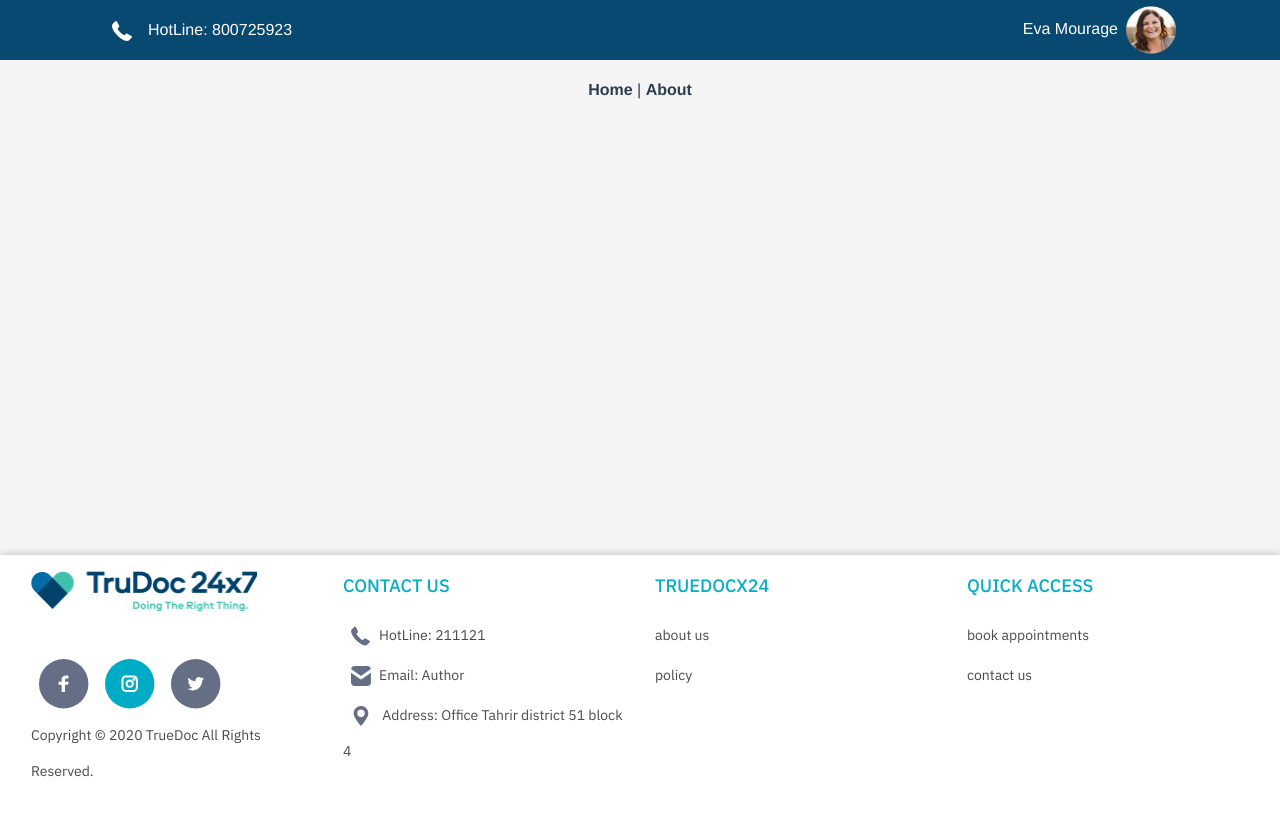
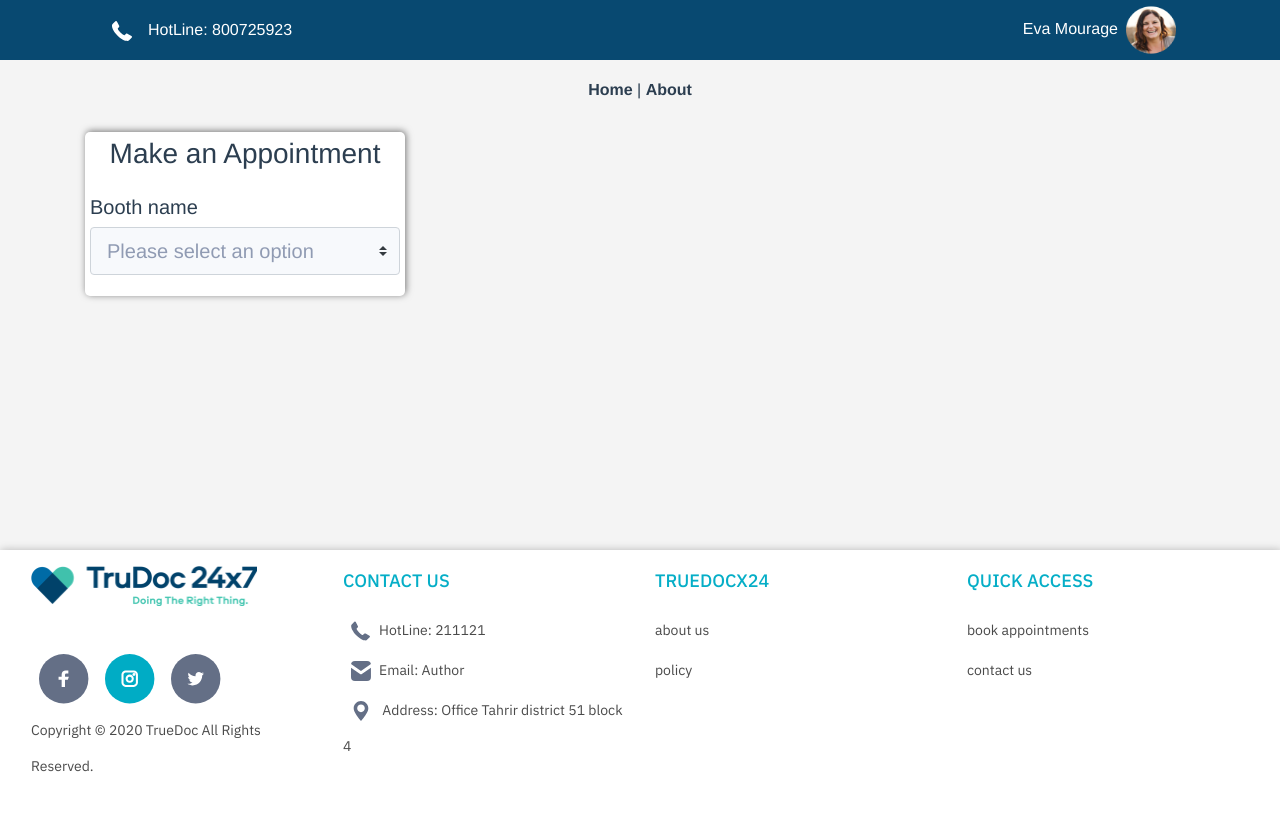
Before and after one commit to aymanElkhouly/appointments, a Vue app: page /#/appointments in a window 1280 px wide. Shown: the top 816 px of the page. Built offline with nearby package versions, Linux system fonts and the light colour scheme.

Commit message:
add create component & services

```diff
--- /dev/null
+++ b/public/medical-centers.json
@@ -0,0 +1,34 @@
+{
+  "medical_centers": [
+    {
+      "id": "1",
+      "name": "TrueDoc24x7 USA",
+      "address": "785  Heavens Way, Sarasota, Florida",
+      "services": [
+        "live virtual consultation",
+        "body vitals measurments",
+        "composition measures"
+      ]
+    },
+    {
+      "id": 2,
+      "name": "TrueDoc24x7 Dubai",
+      "address": "4521  Despard Street, Atlanta, Georgia",
+      "services": [
+        "Laboratory",
+        "Radiology",
+        "Chronic medication"
+      ]
+    },
+    {
+      "id": 3,
+      "name": "TrueDoc24x7 Egypt",
+      "address": "2001  Morris Street, Fowlerton, Texas",
+      "services": [
+        "Maternity",
+        "Optical",
+        "Pre-existing cases"
+      ]
+    }
+  ]
+}
--- a/src/App.vue
+++ b/src/App.vue
@@ -142,7 +142,7 @@
         height: 20px;
     }
 .content-box{
-    min-height: calc(100vh - 385px);
+    min-height: calc(100vh - 390px);
 }
     .main-footer {
         position: relative;
--- a/src/main.js
+++ b/src/main.js
@@ -3,16 +3,16 @@ import App from './App.vue'
 import router from './router'
 import store from './store'
 import Vuex from 'vuex'
-import axios from 'axios'
-import VueAxios from 'vue-axios'
+//import axios from 'axios'
+//import VueAxios from 'vue-axios'
 import { BootstrapVue, IconsPlugin } from 'bootstrap-vue'
 
 import 'bootstrap/dist/css/bootstrap.css'
 import 'bootstrap-vue/dist/bootstrap-vue.css'
 
-Vue.prototype.$http = axios;
+//Vue.prototype.$http = axios;
 
-let modules = [axios,Vuex,VueAxios,BootstrapVue,IconsPlugin];
+let modules = [Vuex,BootstrapVue,IconsPlugin];
 modules.forEach((module) => Vue.use(module));
 
 Vue.config.productionTip = false
--- a/src/modules/appointments/appointments.routes.js
+++ b/src/modules/appointments/appointments.routes.js
@@ -0,0 +1,11 @@
+import CreateAppointments from './components/create-appointments/create-appointments.vue'
+
+export default [
+    {
+        path: '',
+        name: 'CreateAppointments',
+        component: CreateAppointments,
+        props: true,
+        meta:{}
+    },
+]
--- /dev/null
+++ b/src/modules/appointments/components/create-appointments/create-appointments.js
@@ -0,0 +1,25 @@
+import RestResource from '../../services/appointments.service'
+export default {
+    name: "create-appointments",
+    data() {
+        return {
+            service:null,
+            selectedCenter:null,
+            medicalCenters:[]
+        }
+    },
+    created(){
+        this.service = new RestResource();
+    },
+    mounted(){
+        this.service.getMedicalServices().then(res =>{
+            console.log("REsponse From json",res)
+            this.medicalCenters = res.data.medical_centers;
+        })
+    },
+    methods:{
+        selectItem(item){
+          return item;
+        }
+    }
+}
--- /dev/null
+++ b/src/modules/appointments/components/create-appointments/create-appointments.scss
@@ -0,0 +1,22 @@
+.create-appointments{
+  //width: 100%;
+  width: 320px;
+  background-color: white;
+  box-shadow: 1px -1px 7px #00000085;
+  border-radius: 5px;
+  padding: 5px;
+  .center{
+    /*height: 80px;
+    width: 300px;
+    background-color: #f7f9fc;
+    color:#909bb3;*/
+  }
+  .providers{
+    width: 30px;
+    height: 30px;
+  }
+  .custom-select{
+    background-color: #f7f9fc;
+    color:#909bb3;
+  }
+}
--- /dev/null
+++ b/src/modules/appointments/components/create-appointments/create-appointments.vue
@@ -0,0 +1,30 @@
+<template>
+<section class="create-appointments d-flex flex-column align-items-center">
+    <div class="w-100">
+        <h3>Make an Appointment</h3>
+        <div class="center mt-4">
+            <!--<span>
+                <img class="providers" src="@/assets/vc.svg" alt="providers">
+            </span>-->
+            <h5 class="text-left">Booth name</h5>
+            <b-form-select size="lg"  v-model="selectedCenter" class="mb-3">
+                <b-form-select-option :value="null">Please select an option</b-form-select-option>
+                <b-form-select-option v-for="item in medicalCenters" :key="item.id" :value="item.id">
+                    {{item.name}}
+                </b-form-select-option>
+            </b-form-select>
+            <!--<select  v-model="selectedCenter" class="custom-select mr-sm-2" id="inlineFormCustomSelect">
+                <option >Choose...</option>
+                <option v-for="item in medicalCenters" :key="item.id" :value="item.id"
+                        data-content="<img class='providers" src="@/assets/vc.svg" alt="providers'>">
+                    {{item.name}}
+                </option>
+            </select>-->
+        </div>
+    </div>
+
+</section>
+</template>
+
+<script src="./create-appointments.js"> </script>
+<style lang="scss" src="./create-appointments.scss" scoped></style>
--- a/src/modules/appointments/index.vue
+++ b/src/modules/appointments/index.vue
@@ -1,5 +1,7 @@
 <template>
-<div></div>
+<div>
+    <router-view/>
+</div>
 </template>
 
 <script>
--- /dev/null
+++ b/src/modules/appointments/services/appointments.service.js
@@ -0,0 +1,17 @@
+import axios from 'axios'
+
+export default class RestResource {
+
+   constructor() {
+       // ** this for local host json file **//
+       axios.create({
+           baseURL: 'http://localhost:8080/'
+       })
+   }
+
+    async getMedicalServices() {
+       let response = await axios.get('/medical-centers.json');
+       return response;
+    }
+
+}
```
Also changed, not shown: src/router/index.js (+7 -1 lines).
